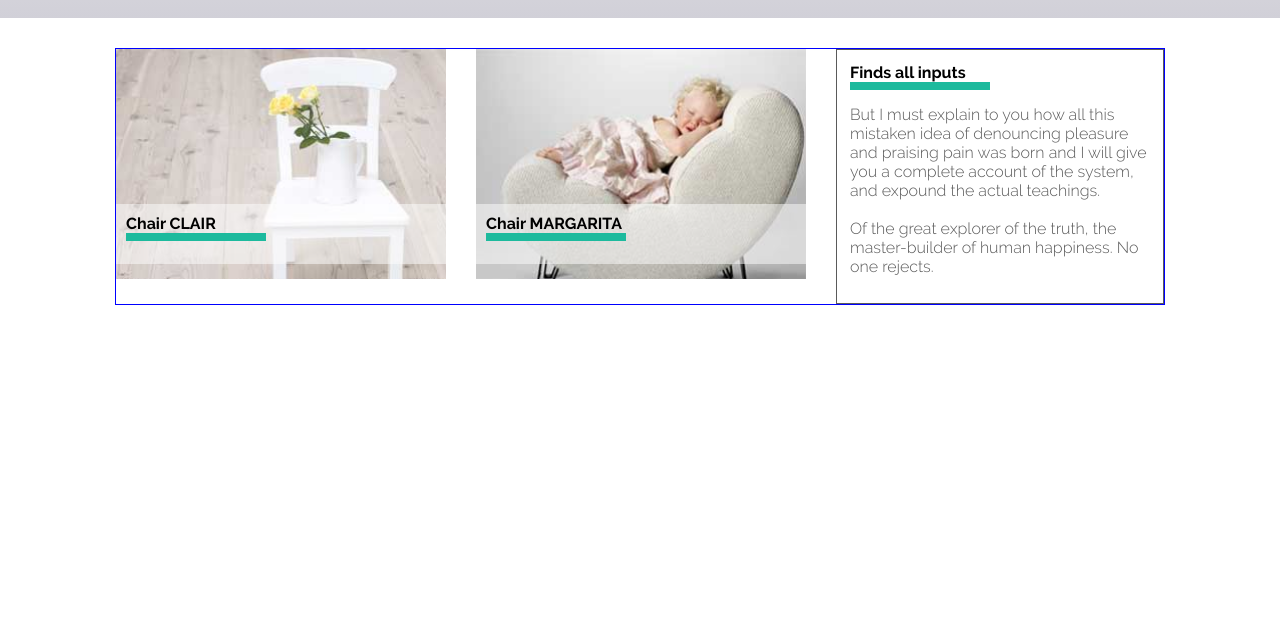
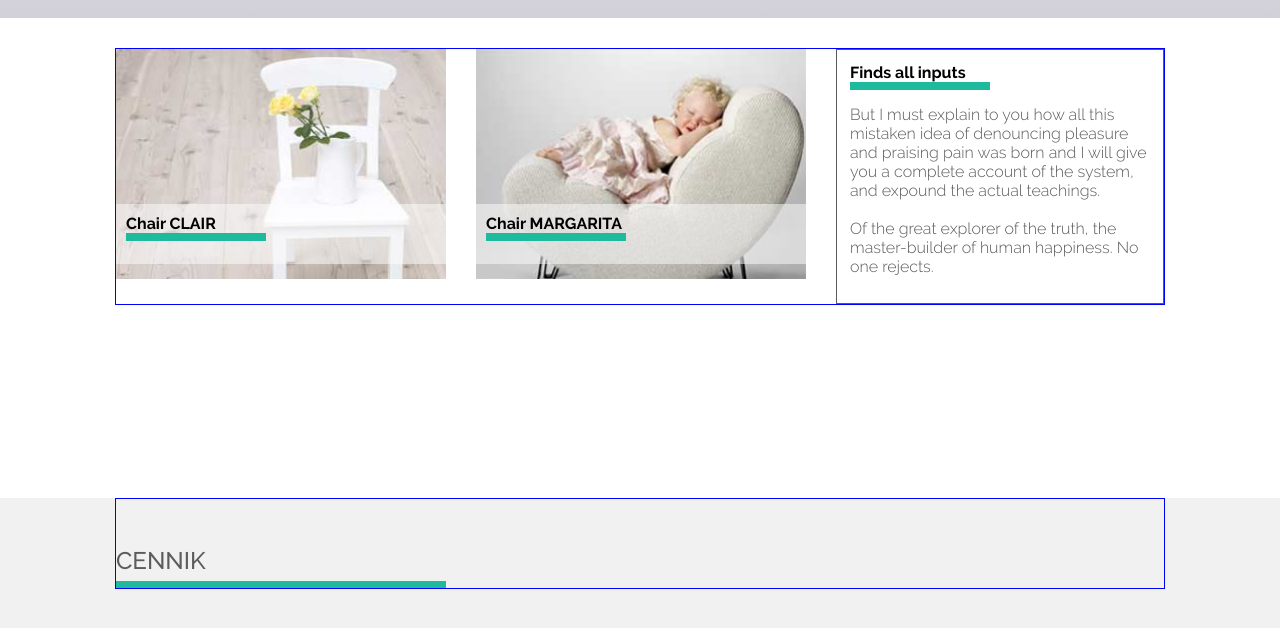
Before and after one commit to migdzio/PROJEKT_WARSZTATY_1, a plain HTML site: page index.html in a window 1280 px wide. Shown: the part 522-1150 px from the top of the page. Before the commit the page ends 1020 px from the top, so only its background shows below. Drawn offline with Linux system fonts and the light colour scheme; files whose address does not match are found by name.

Commit message:
Tytuł sekcji cennik

```diff
--- a/css/style.css
+++ b/css/style.css
@@ -111,7 +111,8 @@ header .main_content {
 /* .logo span { */
 span {
     color: #1dba9d;
-    font-weight: bold; /* potrzebna grubsza czcionka */
+    font-weight: bold; /* potrzebna grubsza czcionka  --
+                          #2 Po namyśle, chyba jednak nie :P */
 }
 
 
@@ -324,3 +325,46 @@ background-image: linear-gradient(to top, #D1D0D8 0%, #FFFFFF 80%);
 }
 
 /* KONIEC GALERII */
+
+/* <section id="price_list">
+height: 725px;
+background: #f1f1f1
+
+<div class="price_normal">
+height: 500px;
+width: 330px;
+margin-bottom: 70px;
+    <div-title> clear:both (?); // jeżeli nie, to 3 x div'y-offer zamknąć w jeszcze jednym div'ie i ust. poz. wewnątrz tegoż //
+        <green-border> width: 320px; height: 7px;
+    </div-title>
+    <div-offer>
+        <circle> square: 130px;
+            <small-circle> square: 65px; <small-circle>
+        </circle>
+        <class-1-bar> background: #e4e4e4
+        <class-2-bar> background: #f1f1f1;
+        <div-button> width: 120px; height: 35px;
+    </div-offer>
+</section-price-list> */
+
+#price-list {
+    height: 725px;
+    background: #f1f1f1;
+}
+
+.price-title {
+    width: 330px;
+    border-bottom: 7px solid #1dba9d;
+    margin-top: 47px;
+    margin-bottom:;
+}
+
+.price-title h2 {
+    width: 140px;
+    /* border-bottom: 4px solid #1dba9d; */
+    color: #5c5c5c;
+    font-size: 24px;
+    font-weight: 500;
+    padding-bottom: 3px;
+    margin-top:;
+    margin-bottom:;
--- a/index.html
+++ b/index.html
@@ -69,9 +69,16 @@
                 <p>
                     But I must explain to you how all this mistaken idea of denouncing pleasure and praising pain was born and I will give you a complete account of the system, and expound the actual teachings.<br><br>Of the great explorer of the truth, the master-builder of human happiness. No one rejects.
                 </p>
-
             </div>
-
+        </div>
+    </section>
+    <section id="price-list">
+        <div class="main_content clearfix">
+            <div class="price-title">
+                <div>
+                    <h2>CENNIK<h2>
+                </div>
+            </div>
         </div>
     </section>
 
```
